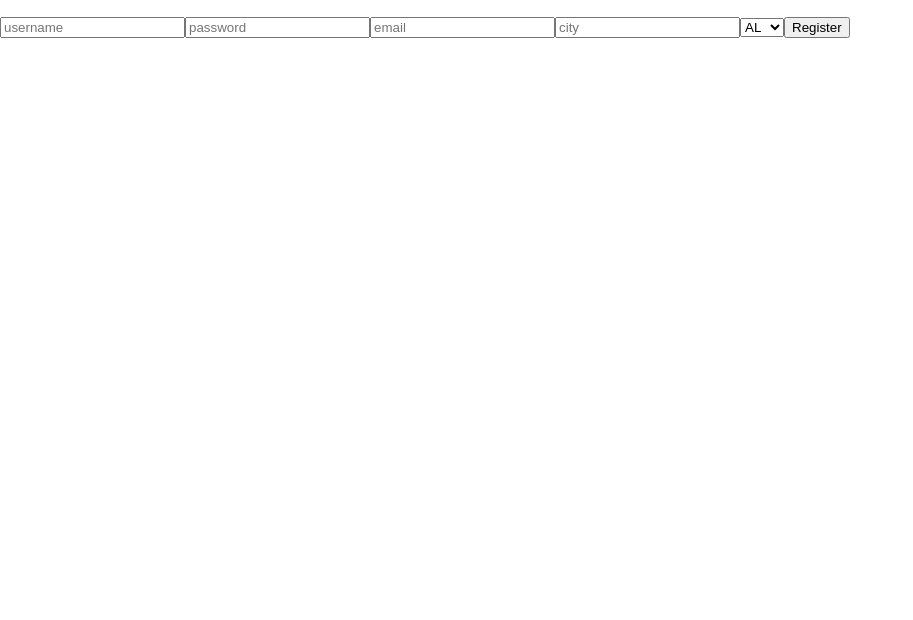
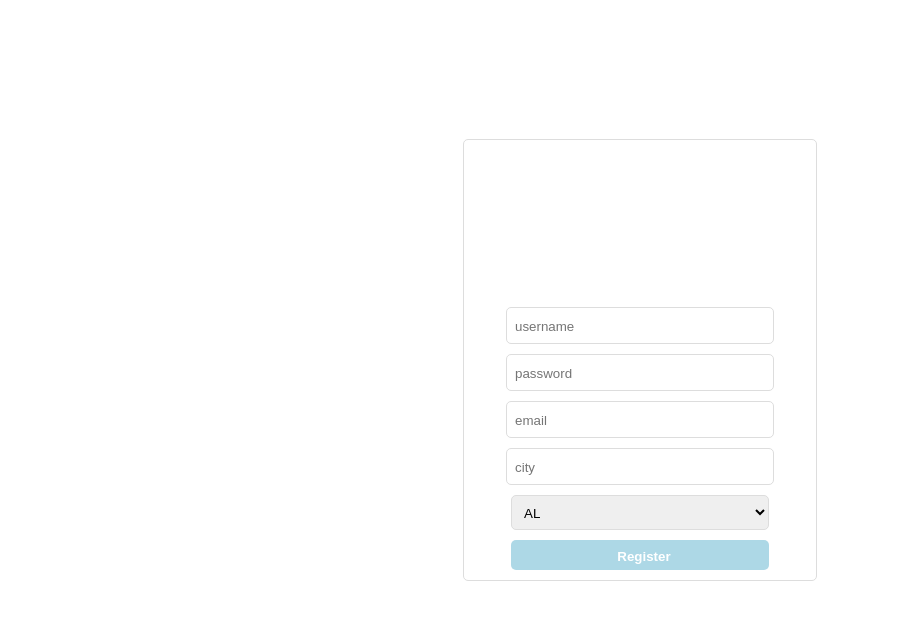
Before and after one commit to buildweek-weddingportfolio/Front-End, a React (Create React App) app in the folder wedding-planner/: page /register in a window 1280 px wide. Shown: the top 620 px of the page, without its empty margins (0-913 px from the left). Built offline with nearby package versions, Linux system fonts and the light colour scheme.

Commit message:
Added template Register styles. Will match color palette later.

```diff
--- a/wedding-planner/src/components/register/Register.js
+++ b/wedding-planner/src/components/register/Register.js
@@ -1,6 +1,7 @@
 import React from "react";
 import { connect } from "react-redux";
 import { register } from "../../actions";
+import "./Register.scss";
 
 class Register extends React.Component {
     state = {
--- a/wedding-planner/src/components/register/Register.scss
+++ b/wedding-planner/src/components/register/Register.scss
@@ -0,0 +1,111 @@
+.register {
+	max-width: 3500px;
+	width: 100%;
+	height: 90vh;
+	margin: 0 auto;
+	display: flex;
+	justify-content: center;
+    align-items: center;
+
+
+    div {
+        width: 350px;
+        height: 420px;
+        background: white;
+        border: 1px solid #dddddd;
+        border-radius: 5px;
+        padding: 10px 1px;
+        display: flex;
+        flex-direction: column;
+        justify-content: space-between;
+        align-items: center;
+
+
+        img {
+            width: 60%;
+            height: auto;
+            margin-top: 5%;
+        }
+
+        // h2 {
+        //     margin: 0;
+        //     margin-bottom: 0;
+
+        //     // ${props => {
+        //     //     if(props.typing !== "") {return css`color: #4664F5;`;}
+        //     //     else {return css`color: lightblue;`;}
+        //     // }}
+        // }
+
+
+        .error{
+            margin: 0;
+            margin-bottom: 10px;
+            padding: 0;
+            font-size: 0.9rem;
+            color: red;
+
+            // ${props => {
+            //     if(props.error) {return css`opacity: 1;  transition: opacity 0.5s linear;`;}
+            //     else {return css`opacity: 0;  transition: none;`;}
+            // }}
+        }
+
+
+        form {
+            display: flex;
+            flex-direction: column;
+            justify-content: space-around;
+            align-items: center;
+            height: 65%;
+            margin-bottom: 0;
+
+
+            input {
+                margin-top: 10px;
+                width: 258px;
+                height: 36px;
+                padding: 9px 0 7px 8px;
+                border: 1px solid #dddddd;
+                border-radius: 5px;
+            }
+
+            select {
+                margin-top: 10px;
+                width: 258px;
+                height: 36px;
+                padding: 9px 0 7px 8px;
+                border: 1px solid #dddddd;
+                border-radius: 5px;
+            }
+
+            button {
+                cursor: default;
+                background: lightblue;
+                color: white;
+                border: none;
+                font-weight: bold;
+                width: 258px;
+                height: 30px;
+                padding: 9px 0 7px 8px;
+                margin-top: 10px;
+                border-radius: 5px;
+
+                &.clickable {cursor: pointer;  background: #4664F5;}
+
+            }
+        }
+
+
+        p {
+            margin: 0;
+            padding: 1%;
+            color: lightblue;
+            font-weight: bold;
+            &:hover {
+                cursor: pointer;
+                color: #4664F5;
+            }
+        }
+    }
+}
```
